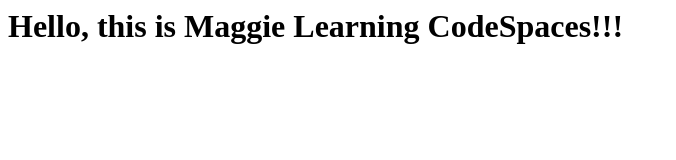
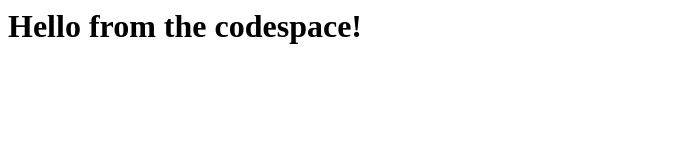
Before and after one commit to munyite-megzs/skills-code-with-codespaces-facultyke, a plain HTML site: page index.html in a window 1280 px wide. Shown: the whole page, without its empty margins (0-676 px from the left). Drawn offline with Linux system fonts and the light colour scheme.

Commit message:
Adding hello from the codespace!

```diff
--- a/index.html
+++ b/index.html
@@ -1,3 +1,3 @@
 <html>
-  <h1>Hello, this is Maggie Learning CodeSpaces!!!</h1>
+  <h1>Hello from the codespace!</h1>
 </html>
```
